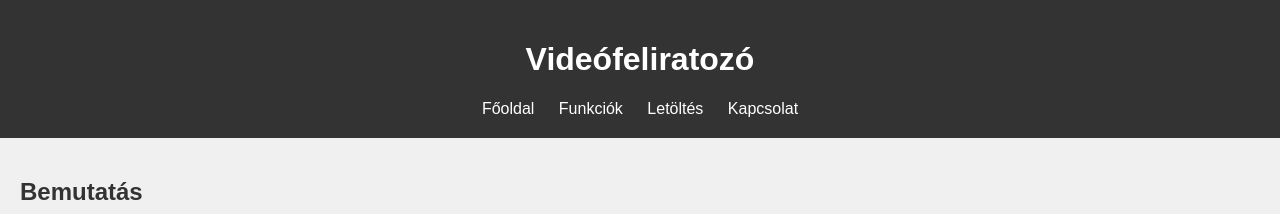
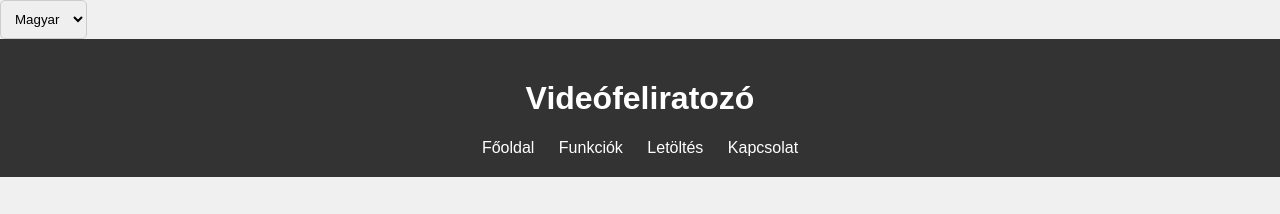
Before and after one commit to kikusz1/Videofeliratozo, a plain HTML site: page index.html in a window 1280 px wide. Shown: the top 214 px of the page. Drawn offline with Linux system fonts and the light colour scheme.

Commit message:
Update index.html

```diff
--- a/index.html
+++ b/index.html
@@ -3,6 +3,11 @@
 <head>
     <title>Videófeliratozó</title>
     <link rel="stylesheet" href="style.css">
+    <select>
+    <option value="magyar">Magyar</option>
+    <option value="angol">Angol</option>
+    <option value="nemet">Német</option>
+</select>
 </head>
 <body>
     <header>
```
